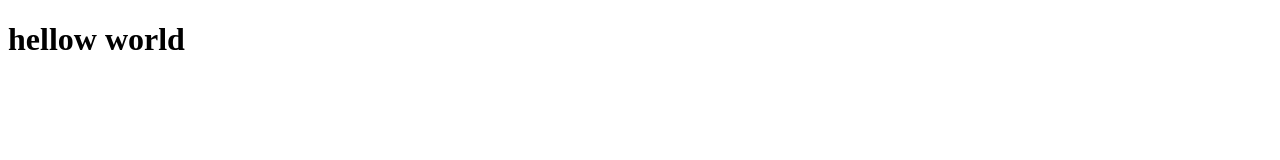
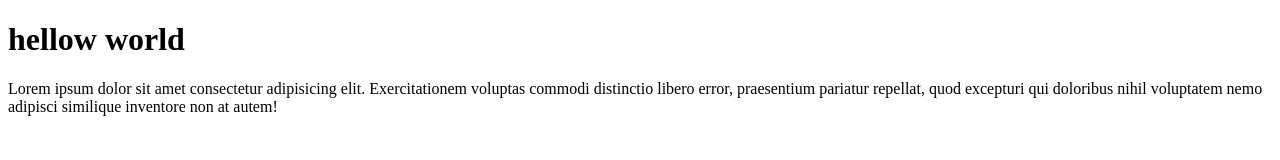
Before and after one commit to amirul6646/wpu-git-test, a plain HTML site: page index.html in a window 1280 px wide. Drawn offline with Linux system fonts and the light colour scheme.

Commit message:
modified index.html

```diff
--- a/index.html
+++ b/index.html
@@ -9,6 +9,7 @@
 <body>
 
     <h1>hellow world</h1>
+    <p>Lorem ipsum dolor sit amet consectetur adipisicing elit. Exercitationem voluptas commodi distinctio libero error, praesentium pariatur repellat, quod excepturi qui doloribus nihil voluptatem nemo adipisci similique inventore non at autem!</p>
 
 </body>
 </html>
```
